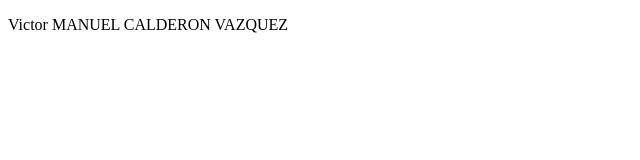
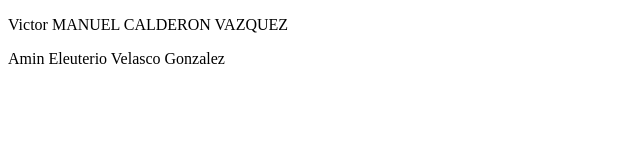
Before and after one commit to VicCalderoon/PROYECTO5KVIC, a plain HTML site: page index.html in a window 1280 px wide. Shown: the whole page, without its empty margins (0-640 px from the left). Drawn offline with Linux system fonts and the light colour scheme.

Commit message:
2DA EDICION DE LA WEB

```diff
--- a/index.html
+++ b/index.html
@@ -7,5 +7,6 @@
 </head>
 <body>
     <p> Victor MANUEL CALDERON VAZQUEZ </p>
+    <p>Amin Eleuterio Velasco Gonzalez</p>
 </body>
 </html>
```
